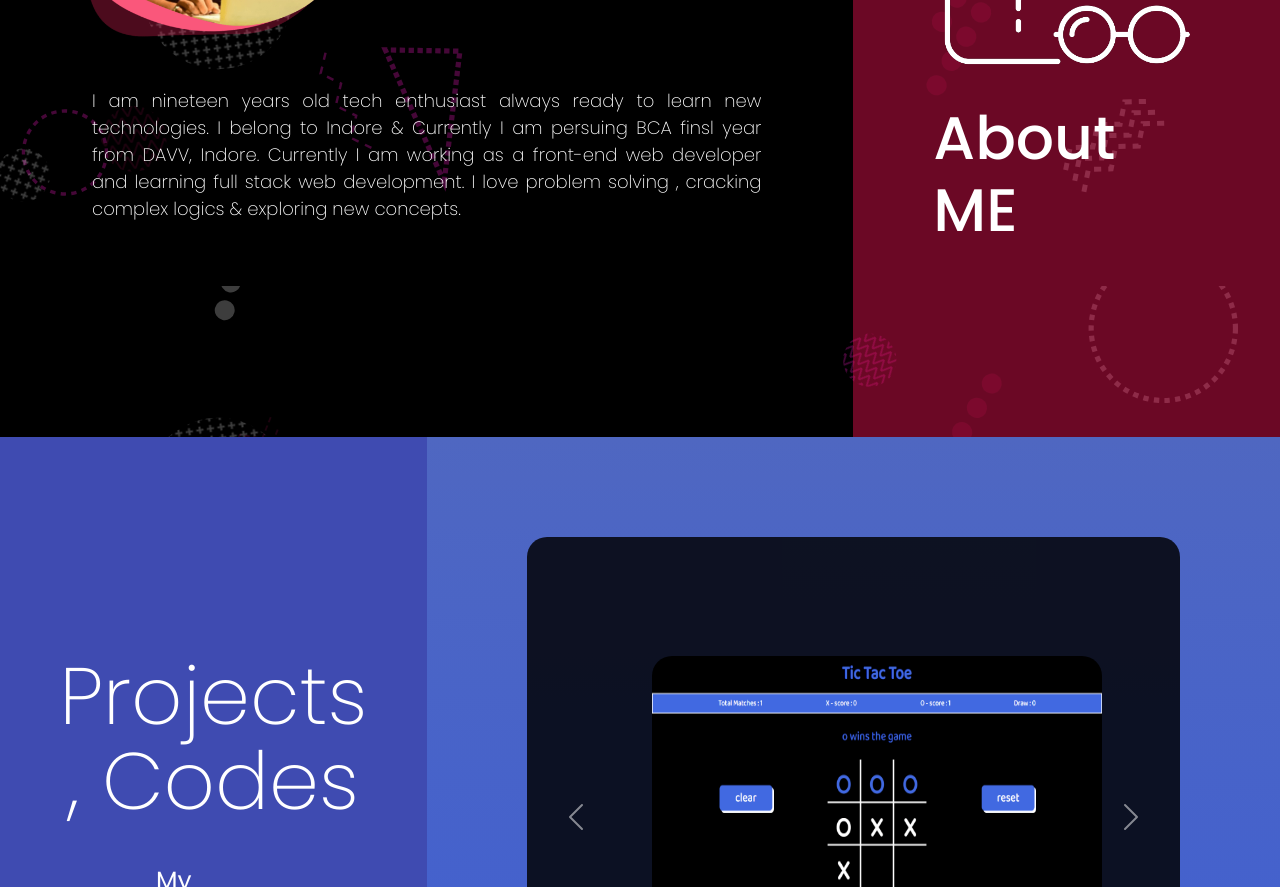
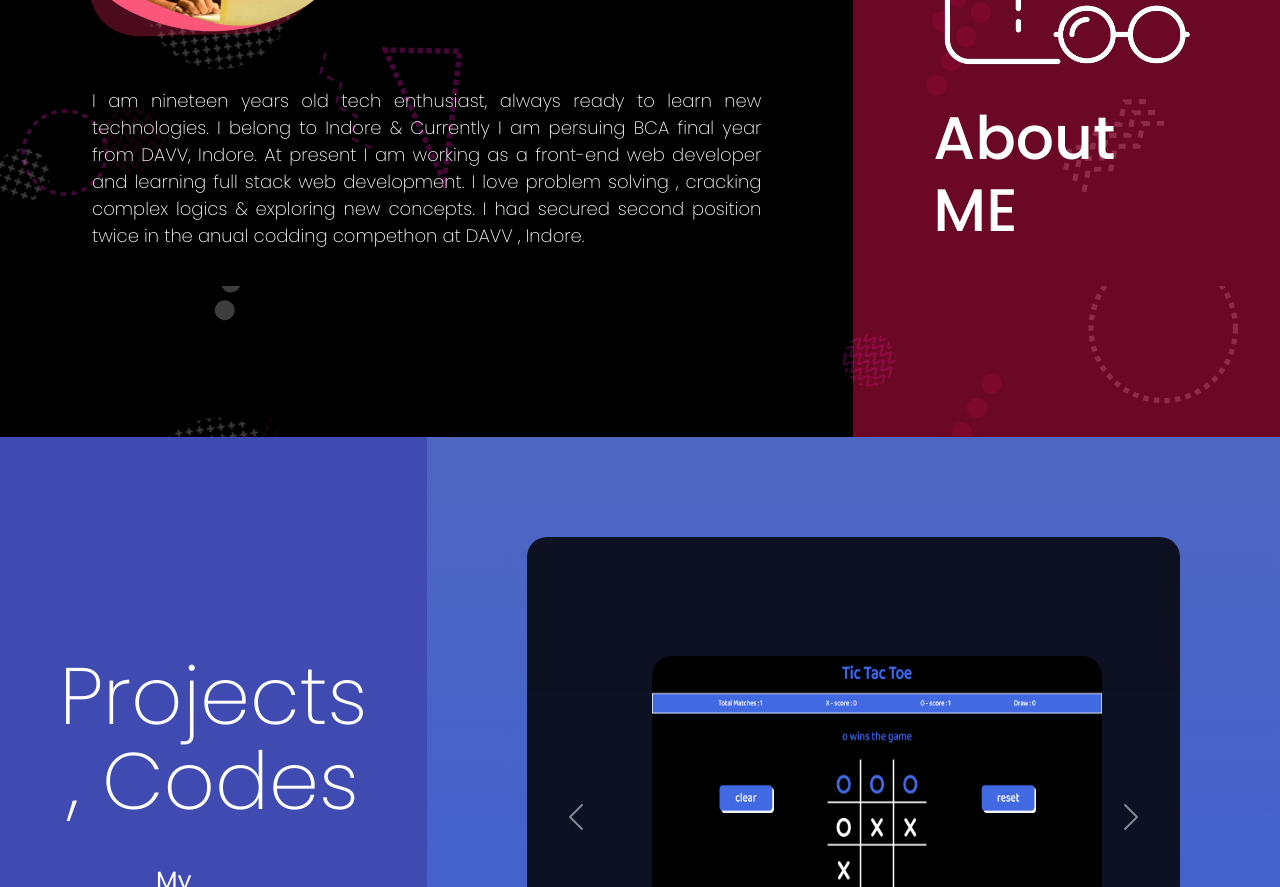
Before and after one commit to MurtazaNeher/portfolio_new, a plain HTML site: page index.html in a window 1280 px wide. Shown: the part 2511-3398 px from the top of the page. Drawn offline with nearby package versions, Linux system fonts and the light colour scheme.

Commit message:
Update index.html

```diff
--- a/index.html
+++ b/index.html
@@ -214,8 +214,8 @@
 
                         <div class="a-r2">
 
-                            <p data-aos="fade-up" data-aos-duration="500">I am nineteen years old tech enthusiast always ready to learn new technologies. I belong to Indore & Currently I am persuing BCA finsl year from DAVV, Indore. Currently I am working as a front-end web developer and learning
-                                full stack web development. I love problem solving , cracking complex logics & exploring new concepts.
+                            <p data-aos="fade-up" data-aos-duration="500">I am nineteen years old tech enthusiast, always ready to learn new technologies. I belong to Indore & Currently I am persuing BCA final year from DAVV, Indore. At present I am working as a front-end web developer and learning
+                                full stack web development. I love problem solving , cracking complex logics & exploring new concepts. I had secured second position twice in the anual codding compethon at DAVV , Indore.
                             </p>
                         </div>
                     </div>
```
